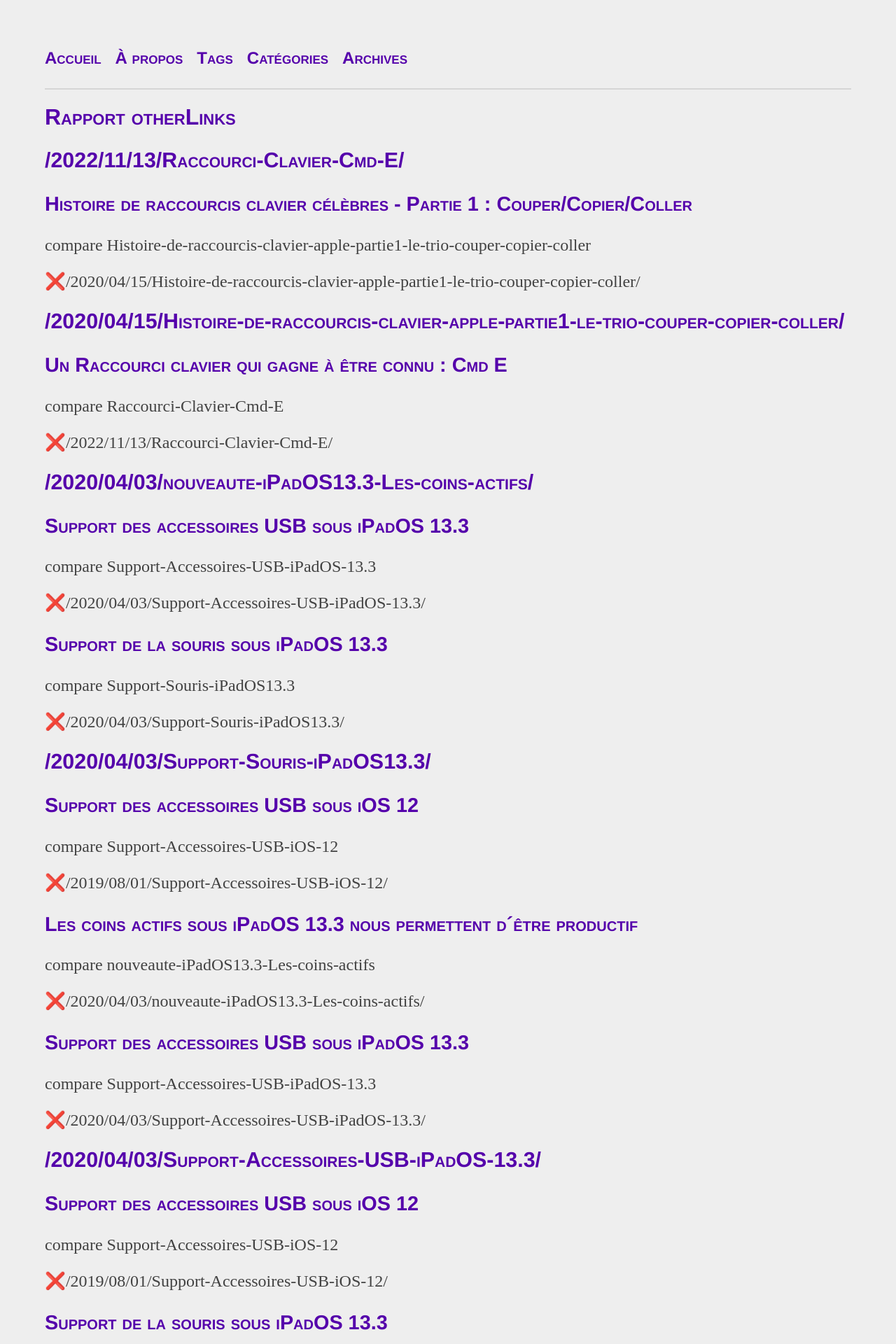
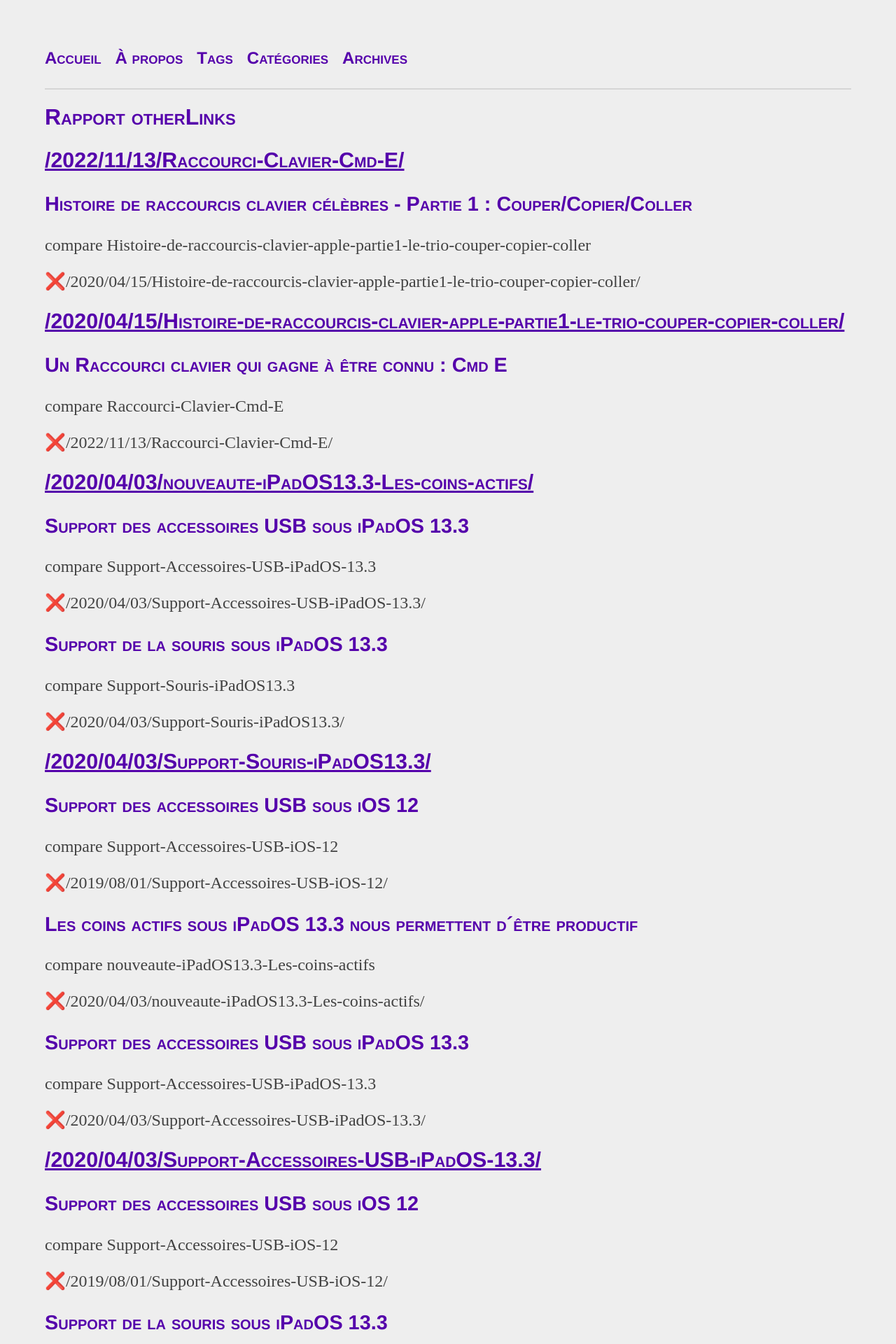
Before and after one commit to MarcosIckx/PreviewMarcosxNet, a Jekyll site: the page built from _reports/otherLinks.md, in a window 1280 px wide. Shown: the top 1920 px of the page at 70% size. Built offline with Jekyll 4.4.1, drawn with Linux system fonts in a browser that asks for light colours.

Commit message:
Update otherLinks.md

```diff
--- a/_reports/otherLinks.md
+++ b/_reports/otherLinks.md
@@ -5,7 +5,7 @@ title: Rapport otherLinks
 
 {% for post in site.posts %}
   {% if post.otherLinks %}
-## {{ post.url }}
+## <a href="{{ post.url }}">{{ post.url }}</a>
     {% for link in post.otherLinks %}
 ### {{ link.title }}
       {% assign last = link.url | split: "/" | last %}
```
